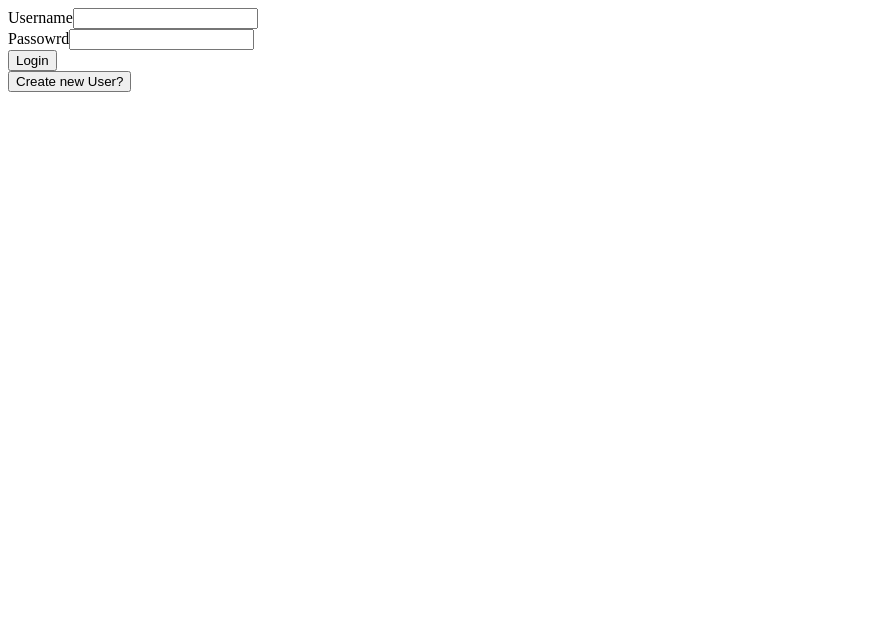
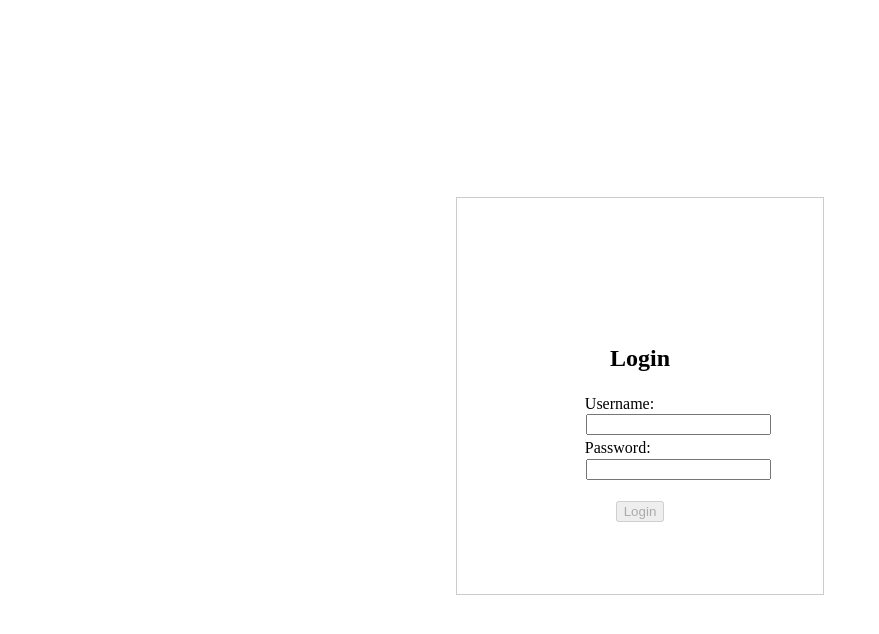
Before and after one commit to sumanthsarmagarlapati/Grouptask-ui, an Angular app: page /login in a window 1280 px wide. Shown: the top 634 px of the page, without its empty margins (0-879 px from the left). Built offline with nearby package versions, Linux system fonts and the light colour scheme; no server answers.

Commit message:
feat : added static login page

```diff
--- a/package.json
+++ b/package.json
@@ -20,6 +20,7 @@
     "@angular/platform-browser-dynamic": "^17.0.9",
     "@angular/router": "^17.0.9",
     "@auth0/auth0-angular": "^2.2.1",
+    "@nestjs/common": "^10.3.7",
     "ngx-toastr": "^18.0.0",
     "primeng": "^17.3.2",
     "rxjs": "~7.8.0",
--- a/src/Environments/environment.ts
+++ b/src/Environments/environment.ts
@@ -3,5 +3,5 @@ export const environment={
 
 PORT :4200,
 
-SERVER_PORT:"http://0.0.0.0:2001/"
+SERVER_PORT:"http://localhost:2001/"
 }
--- a/src/app/Login/login-page/login-page.component.html
+++ b/src/app/Login/login-page/login-page.component.html
@@ -1,49 +1,27 @@
-<div *ngIf="mode==='login'">
-  <form (ngSubmit)="onSubmit()">
-    <div class="form-group">
-      <label for="username">Username</label>
-      <input type="text" required id="username" autocomplete="username" name="username"
-        [(ngModel)]="user_details['username']" required />
-    </div>
-    <div>
-      <label for="password">Passowrd</label>
-      <input type="password" id="password" name="password" [(ngModel)]="user_details['password']" required />
-    </div>
-    <button type="submit">Login</button>
-  </form>
+<div class="whole-page">
+  <div class="login-container">
+    <h2 class="login-header">Login</h2>
+    <form (ngSubmit)="login()" #loginForm="ngForm">
+      <div class="form-control">
+        <div class="form-label">
+          <label for="username">Username:</label><br>
+        </div>
+        <div class="form-input">
+          <input type="text" id="username" name="username" [(ngModel)]="username" required>
+        </div>
+      </div>
+      <div class="form-control">
+        <div class="form-label">
+          <label for="password">Password:</label><br>
+        </div>
+        <div class="form-input">
+          <input type="password" id="password" name="password" [(ngModel)]="password" required><br><br>
+        </div>
+      </div>
+      <div class="submit">
+
+        <button type="submit" [disabled]="!loginForm.valid">Login</button>
+      </div>
+    </form>
+  </div>
 </div>
-
-<div *ngIf="mode==='create'">
-  <form (ngSubmit)="onSubmit()">
-    <div class="form-group">
-      <label for="firstname">First Name</label>
-      <input type="text" required id="firstname" autocomplete="firstname" name="firstname"
-        [(ngModel)]="user_details['firstname']" required />
-    </div>
-    <div class="form-group">
-      <label for="lastname">Lastname</label>
-      <input type="text" required id="lastname" autocomplete="username" name="username"
-        [(ngModel)]="user_details['lastname']" required />
-    </div>
-    <div class="form-group">
-      <label for="username">Username</label>
-      <input type="text" required id="username" autocomplete="username" name="username"
-        [(ngModel)]="user_details['username']" required />
-    </div>
-    <div>
-      <label for="password">Passowrd</label>
-      <input type="password" id="password" name="password" [(ngModel)]="user_details['password']" required />
-    </div>
-    <div>
-      <label for="dob">DOB</label>
-      <input type="calender" id="calender" name="calender" [(ngModel)]="user_details['dob']" required />
-    </div>
-    <button type="submit">Create</button>
-  </form>
-</div>
-<div>
-  <button *ngIf="mode=='login'" (click)="onChangeMode('create')"> Create new User?
-  </button>
-  <button *ngIf="mode=='create'" (click)="onChangeMode('login')"> Already a User?
-  </button>
-</div>
--- a/src/app/Login/login-page/login-page.component.scss
+++ b/src/app/Login/login-page/login-page.component.scss
@@ -0,0 +1,48 @@
+
+body, html {
+    margin: 0;
+    padding: 0;
+    height: 100%;
+  }
+
+.whole-page {
+  display: flex;
+  width: 100%;
+  // flex-direction: column;
+  justify-content: center;
+  align-items: center;
+  height: 97vh;
+}
+
+.login-container {
+ padding: 10%;
+  width: 9%;
+  height: 18vh;
+  border: 1px solid #ccc;;
+}
+
+.login-header{
+    padding: 1%;
+    text-align: center;
+    margin-bottom: 20px;
+ }
+
+.login-body {
+
+}
+
+.form-label{
+}
+
+.form-input{
+    padding: 1%;
+
+}
+
+.form-control{
+    padding:1.5%
+}
+
+.submit{
+    text-align: center;padding: 1%;
+}
--- a/src/app/Login/login-page/login-page.component.ts
+++ b/src/app/Login/login-page/login-page.component.ts
@@ -5,8 +5,13 @@ import {
   UserLoginDto,
   UserCreateDto,
 } from '../../../app/common/Interfaces/login_interfaces';
+import { FormsModule } from '@angular/forms';
 
 @Component({
+  standalone: true,
+  imports: [
+    FormsModule,
+  ],
   selector: 'app-login-page',
   templateUrl: './login-page.component.html',
   styleUrls: ['./login-page.component.scss'],
@@ -14,11 +19,19 @@ import {
 export class LoginPageComponent {
   user_details: Record<string, any> = {};
   mode: string = 'login';
+  users_data: Record<string, any>[] = [];
+  username:string='';
+  password:string=''
   constructor(
     private _login_api_service: LoginApiService,
     private _toaster_service: ToastrService
   ) {
     console.log(this.mode, 'mode');
+    this.getUsers();
+  }
+
+  ngOnit() {
+
   }
 
   onSubmit() {
@@ -30,13 +43,13 @@ export class LoginPageComponent {
   }
 
   async loginUser() {
-    console.log("this.user_details",this.user_details);
+    console.log('this.user_details', this.user_details);
 
     const login_body: UserLoginDto = {
       username: this.user_details['username'],
       password: this.user_details['password'],
     };
-    console.log("login_body",login_body);
+    console.log('login_body', login_body);
     (await this._login_api_service.userLogin(login_body)).subscribe({
       next: (res: any) => {
         console.log('response', res);
@@ -45,8 +58,10 @@ export class LoginPageComponent {
       error: () => {},
     });
   }
+  login(){
 
-  createUser() {
+  }
+  async createUser() {
     const login_body: UserCreateDto = {
       username: this.user_details['username'],
       password: this.user_details['password'],
@@ -54,17 +69,34 @@ export class LoginPageComponent {
       lastname: this.user_details['lastname'],
       dob: this.user_details['dob'],
     };
-    this._login_api_service.userCreate(login_body).subscribe({
+    (await this._login_api_service.userCreate(login_body)).subscribe({
       next: (res: any) => {
         console.log('response', res);
-        this._toaster_service.success(`User ${login_body['username']}created successfully.`);
+        this._toaster_service.success(
+          `User ${login_body['username']}created successfully.`
+        );
       },
-      error: () => {},
+      error: (error: any) => {
+        console.log(error);
+      },
+    });
+  }
+  async getUsers() {
+    console.log("in call");
+
+    (await this._login_api_service.getUsers()).subscribe({
+      next: (res: any) => {
+        this.users_data = res;
+        console.log('response', this.users_data);
+      },
+      error: (error: any) => {
+        console.log(error);
+      },
     });
   }
 
   onChangeMode(mode: string) {
     this.mode = mode;
-    this.user_details={}
+    this.user_details = {};
   }
 }
--- a/src/app/Login/login.module.ts
+++ b/src/app/Login/login.module.ts
@@ -7,7 +7,7 @@ import { ToastrService } from "ngx-toastr";
 
 
 @NgModule({
-  declarations: [LoginPageComponent, TwoFactorComponent],
+  declarations: [ TwoFactorComponent],
   imports: [LoginRoutingModule,SharedModule],
   providers:[ToastrService]
 })
--- a/src/app/app.module.ts
+++ b/src/app/app.module.ts
@@ -5,7 +5,7 @@ import { AppRoutingModule } from './app-routing.module';
 import { AppComponent } from './app.component';
 import { ToastrModule } from 'ngx-toastr';
 import { CommonModule } from '@angular/common';
-
+import { FormsModule } from '@angular/forms';
 @NgModule({
   declarations: [AppComponent],
   imports: [
@@ -13,7 +13,8 @@ import { CommonModule } from '@angular/common';
     AppRoutingModule,
     HttpClientModule,
     ToastrModule.forRoot() ,
-    CommonModule
+    CommonModule,
+    FormsModule
   ],
   providers: [],
   bootstrap: [AppComponent],
--- a/src/app/common/api-services/login_api_service.ts
+++ b/src/app/common/api-services/login_api_service.ts
@@ -12,10 +12,16 @@ export class LoginApiService {
   constructor(public http: HttpClient) {}
 
   async userLogin(user_details: UserLoginDto) {
-    return this.http.post('http://127.0.0.1:2001/login', user_details)
+    return this.http.post(`${environment.SERVER_PORT}login`, user_details);
   }
 
-  userCreate(user_details: UserCreateDto) {
-    return this.http.post(`${environment.SERVER_PORT}login/create`, user_details)
+  async userCreate(user_details: UserCreateDto) {
+    return this.http.post(
+      `${environment.SERVER_PORT}login/create`,
+      user_details
+    );
+  }
+  async getUsers() {
+    return this.http.get(`${environment.SERVER_PORT}login/users`);
   }
 }
```
Also changed, not shown: src/main.ts (line endings or trailing spaces), 1 other file (tests, documents, lock files or other folders).
